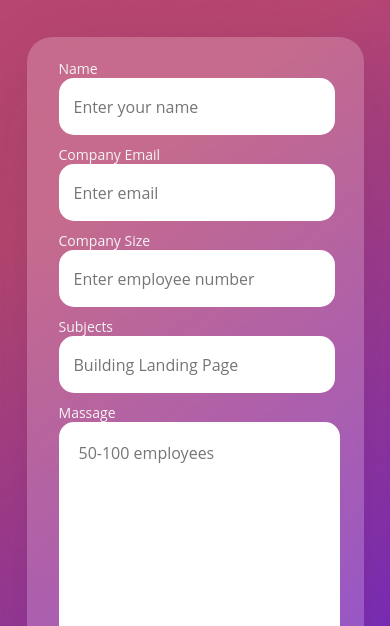
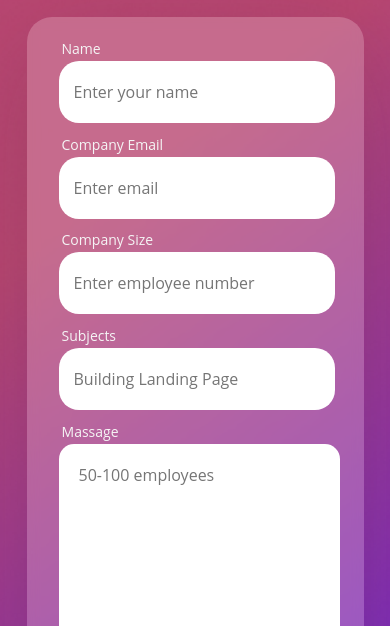
Before and after one commit to Sukanta-123/Contact-page, a plain HTML site: page index.html in a window 390 px wide. Shown: the part 218-844 px from the top of the page. Drawn offline with Linux system fonts and the light colour scheme.

Commit message:
fixing some error codes

```diff
--- a/Styles/style.css
+++ b/Styles/style.css
@@ -9,13 +9,13 @@
     background-repeat: no-repeat;
     background-size: cover;
     width: 100%;
-    height: 1200px;
+    height: 1300px;
     margin: 0 auto;
 }
 @media screen and  (max-width : 640px) {
     .container {
         width: 100%;
-        height: 1000px;
+        height: 1050px;
         margin: 0;
     }
 }
@@ -81,6 +81,8 @@ img {
     font-size: 0.875em;
     font-weight: 400;
     color: whitesmoke;
+    padding-bottom: 3px;
+    padding-left: 3px;
 }
 .placeholder-text {
     font-size: 1em;
@@ -90,9 +92,9 @@ img {
 }
 .input-box-width {
     width: 90%;
-    height: 55px;
+    height: 60px;
     border: none;
-    border-radius: 15px;
+    border-radius: 20px;
 }
 @media screen and  (max-width : 640px) {
     .input-box-width {
@@ -100,7 +102,7 @@ img {
     }
 }
 .textarea-width {
-    width: 94.5%;
+    width: 93.8%;
     height: 250px;
     border: none;
     border-radius: 15px;
@@ -125,13 +127,14 @@ img {
 }
 @media screen and  (max-width : 640px) {
     .input-container-box {
-        padding-top: 40px;
+        padding-top: 20px;
     }
 }
 .input-container {
     border: 2px solid transparent;
-    border-radius: 10px;
-    width: 70%;
+    border-radius: 25px;
+    width: 50%;
+    height: 600px;
     background: linear-gradient(135deg, #FFFFFF33, #FFFFFF33);
     backdrop-filter: blur(6px);
     box-shadow: 0px 30px 100px 0px rgba(17, 23, 41, 0.15);
@@ -140,6 +143,7 @@ img {
     .input-container {
         border-radius: 25px;
         width: 70%;
+        height: 750px;
     }
 }
 button {
@@ -191,9 +195,20 @@ button > p {
     grid-template-columns: repeat(2, 1fr);
     grid-gap: 10px;
     margin: 0 auto;
-    padding-left: 30px;
+    padding-left: 20px;
     padding-top: 20px;
     padding-bottom: 20px;
+}
+@media screen and  (min-width : 640px) and (max-width : 1000px) {
+    .input-container {
+        padding-right: 15px;
+    }
+    .input-container-box  {
+        padding-top: 40px;
+    }
+    button {
+        width: 98%;
+    }
 }
 @media screen and  (max-width : 640px) {
     .input-container {
```
